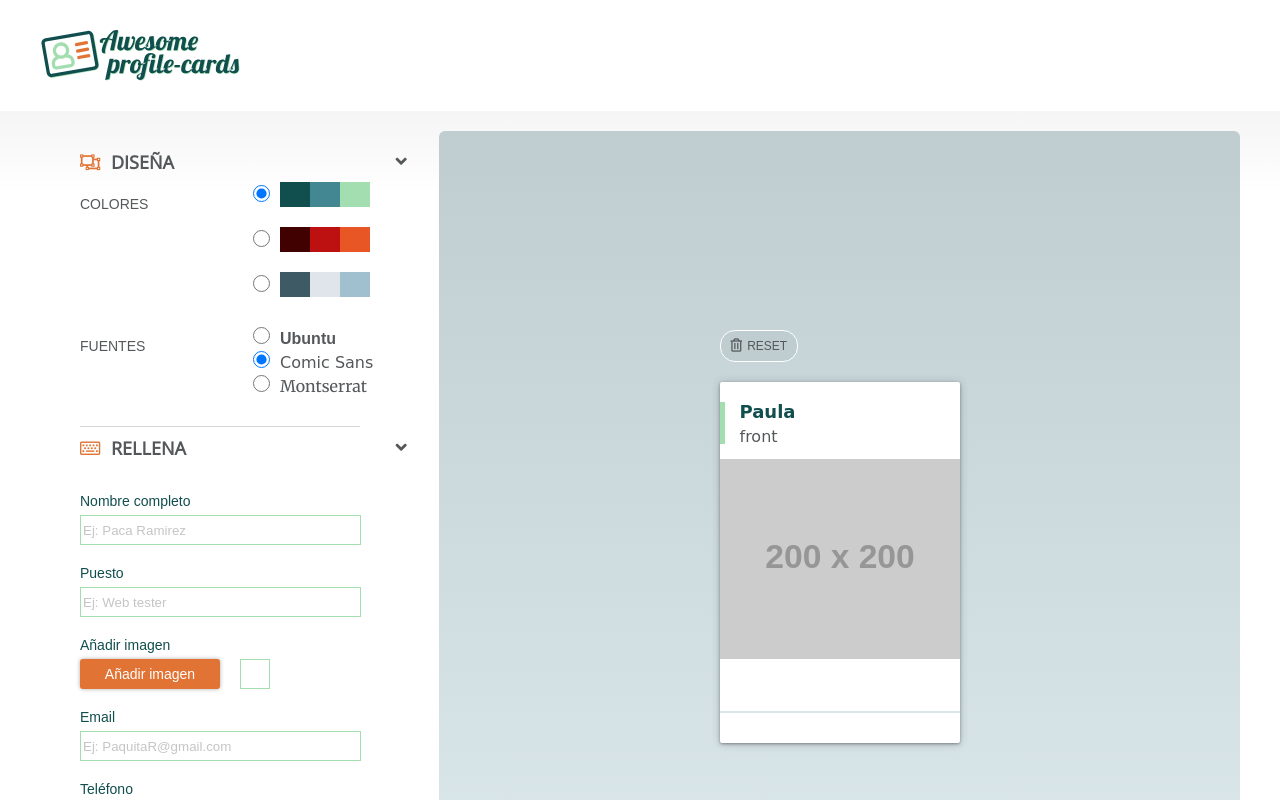
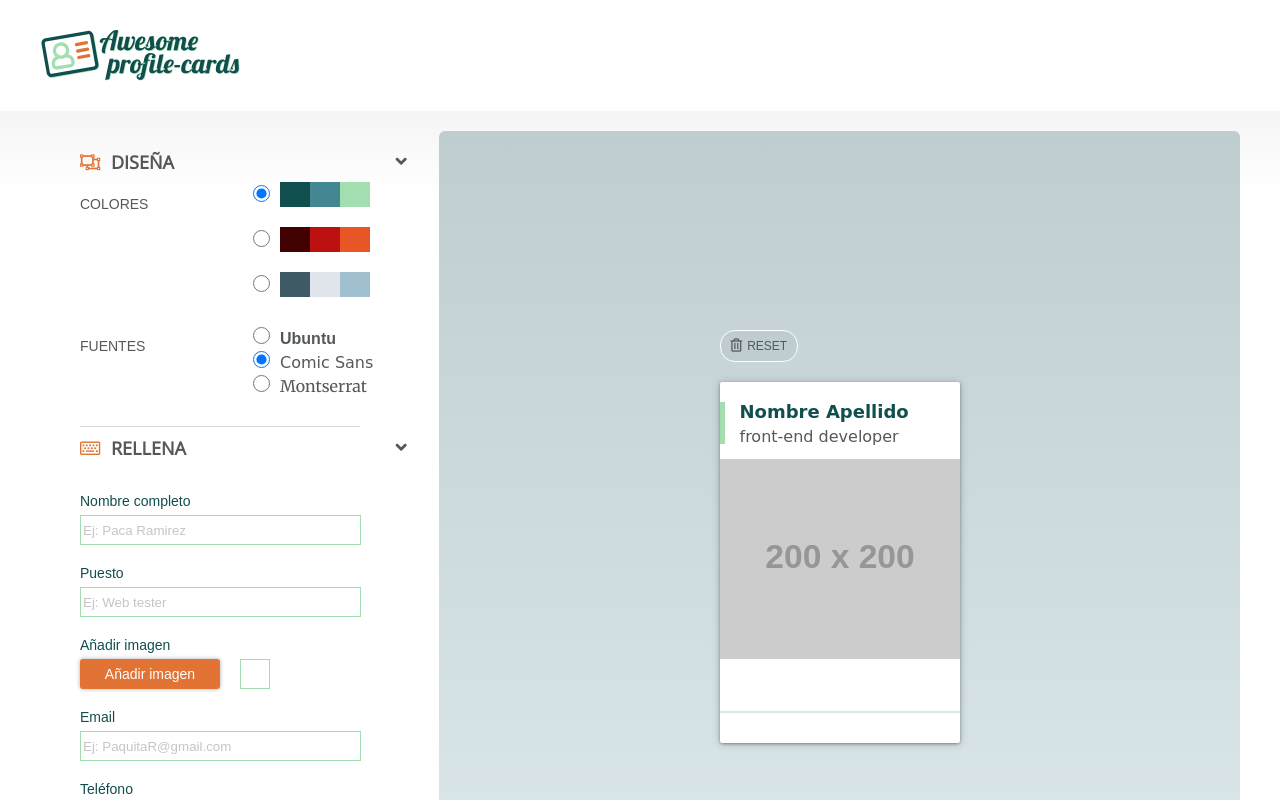
Before and after one commit to Adalab/e-s3-refactority-report, a React (Create React App) app: page / in a window 1280 px wide. Shown: the top 800 px of the page. Built offline with nearby package versions, Linux system fonts and the light colour scheme; a web font is replaced by a local one.

Commit message:
job state preview card

```diff
--- a/src/App.js
+++ b/src/App.js
@@ -11,18 +11,28 @@ class App extends Component {
     this.state = {
     arraySkills : ['html', 'css', 'javascript'],
     card: {
-      name: 'Paula',
-      job: 'front'
+      name: 'Nombre Apellido',
+      job: 'front-end developer'
     }
     };
     this.handleName = this.handleName.bind(this);
+    this.handleJob = this.handleJob.bind(this);
+
   }
 
 handleName(e) {
   const name = e.currentTarget.value;
   const {card} = this.state;
   this.setState({
-    card: {...card, name: name}
+    card: {...card, name: name }
+  });
+}
+
+handleJob(e) {
+  const job = e.currentTarget.value;
+  const {card} = this.state;
+  this.setState({
+    card: {...card, job: job }
   });
 }
 
@@ -30,7 +40,7 @@ handleName(e) {
     const {card, arraySkills} = this.state;
 
     return (
-          <Creator actionName={this.handleName} card={card} arraySkills={arraySkills}/>
+          <Creator actionName={this.handleName} actionJob={this.handleJob} card={card} arraySkills={arraySkills}/>
     );
   }
 }
--- a/src/components/Creator.js
+++ b/src/components/Creator.js
@@ -5,12 +5,12 @@ import Footer from './Footer';
 
 class Creator extends Component {
     render() {
-    const {card, arraySkills, actionName} = this.props;
+    const {card, arraySkills, actionName, actionJob} = this.props;
 
         return(
             <React.Fragment>
                 <Header />
-                <MainCreator actionName={actionName} arraySkills={arraySkills} card={card}/>
+                <MainCreator actionName={actionName} actionJob={actionJob} arraySkills={arraySkills} card={card}/>
                 <Footer />
             </React.Fragment>
         );
--- a/src/components/Fill.js
+++ b/src/components/Fill.js
@@ -6,7 +6,7 @@ import Skills from './Skills';
 
 class Fill extends Component {
     render() {
-        const {arraySkills, actionName} = this.props;
+        const {arraySkills, actionName, actionJob} = this.props;
         return (
             <fieldset className="main__collapsable main__fill">
                 <div className="dropdown dropdown__fill">
@@ -20,7 +20,7 @@ class Fill extends Component {
                     </div>
                 </div>
                 <div className="main__fill--container hidden">
-                    <NameJob actionName={actionName} />
+                    <NameJob actionName={actionName} actionJob={actionJob} />
                     <Image />
                     <Rrss />
                     <Skills arraySkills={arraySkills} />
--- a/src/components/MainCreator.js
+++ b/src/components/MainCreator.js
@@ -8,7 +8,7 @@ import Preview from './Preview';
 
 class MainCreator extends Component {
     render() {
-        const {card, arraySkills, actionName} = this.props;
+        const {card, arraySkills, actionName, actionJob} = this.props;
 
         return (
             <main className="main__container">
@@ -17,7 +17,7 @@ class MainCreator extends Component {
                     <form className="main__form">
                         <Design />
                         <div className="border-section border-section-nomargin"></div>
-                        <Fill actionName={actionName} arraySkills={arraySkills}/>
+                        <Fill actionName={actionName} actionJob={actionJob} arraySkills={arraySkills}/>
                         <div className="border-section border-section-nomargin"></div>
                         <Share />
                     </form>
--- a/src/components/NameJob.js
+++ b/src/components/NameJob.js
@@ -2,7 +2,7 @@ import React, { Component } from 'react';
 
 class NameJob extends Component {
     render() {
-        const {actionName} = this.props;
+        const {actionName, actionJob} = this.props;
 
         return (
             <React.Fragment>
@@ -11,7 +11,7 @@ class NameJob extends Component {
                     className="input-container" placeholder="Ej: Paca Ramirez" onKeyUp={actionName} />
                 <label htmlFor="occupation">Puesto</label>
                 <input id="occupation" type="text" name="occupation" className="input-container"
-                    placeholder="Ej: Web tester" />
+                    placeholder="Ej: Web tester" onKeyUp={actionJob} />
             </React.Fragment>
         );
     }
```
